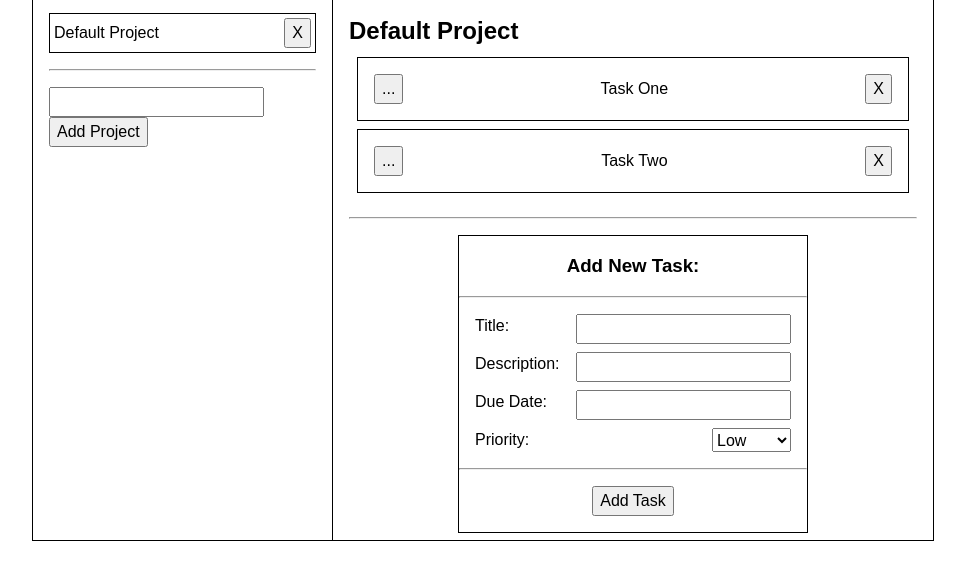
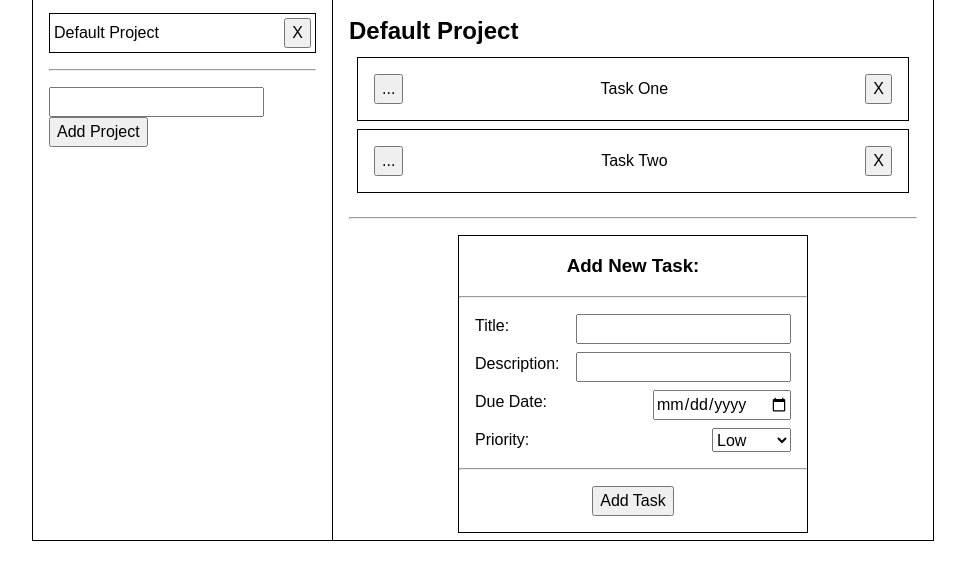
Before and after one commit to ryangholland/todo-list, a website built with webpack: page dist/index.html in a window 1280 px wide. Shown: the part 219-798 px from the top of the page, without its empty margins (157-1122 px from the left). Built offline with nearby package versions, Linux system fonts and the light colour scheme.

Commit message:
Add date picker for new task due date

```diff
--- a/dist/index.html
+++ b/dist/index.html
@@ -37,12 +37,11 @@
 
           <div class="new-task-line">
             <label>Due Date: </label>
-            <input type="text" data-task-date-input />
+            <input type="date" data-task-date-input />
           </div>
 
           <div class="new-task-line">
             <label for="prio">Priority: </label>
-            <!-- <input type="text" data-task-priority-input /> -->
             <select name="prio" id="prio" data-task-priority-select>
               <option value="Low">Low</option>
               <option value="Medium">Medium</option>
```
